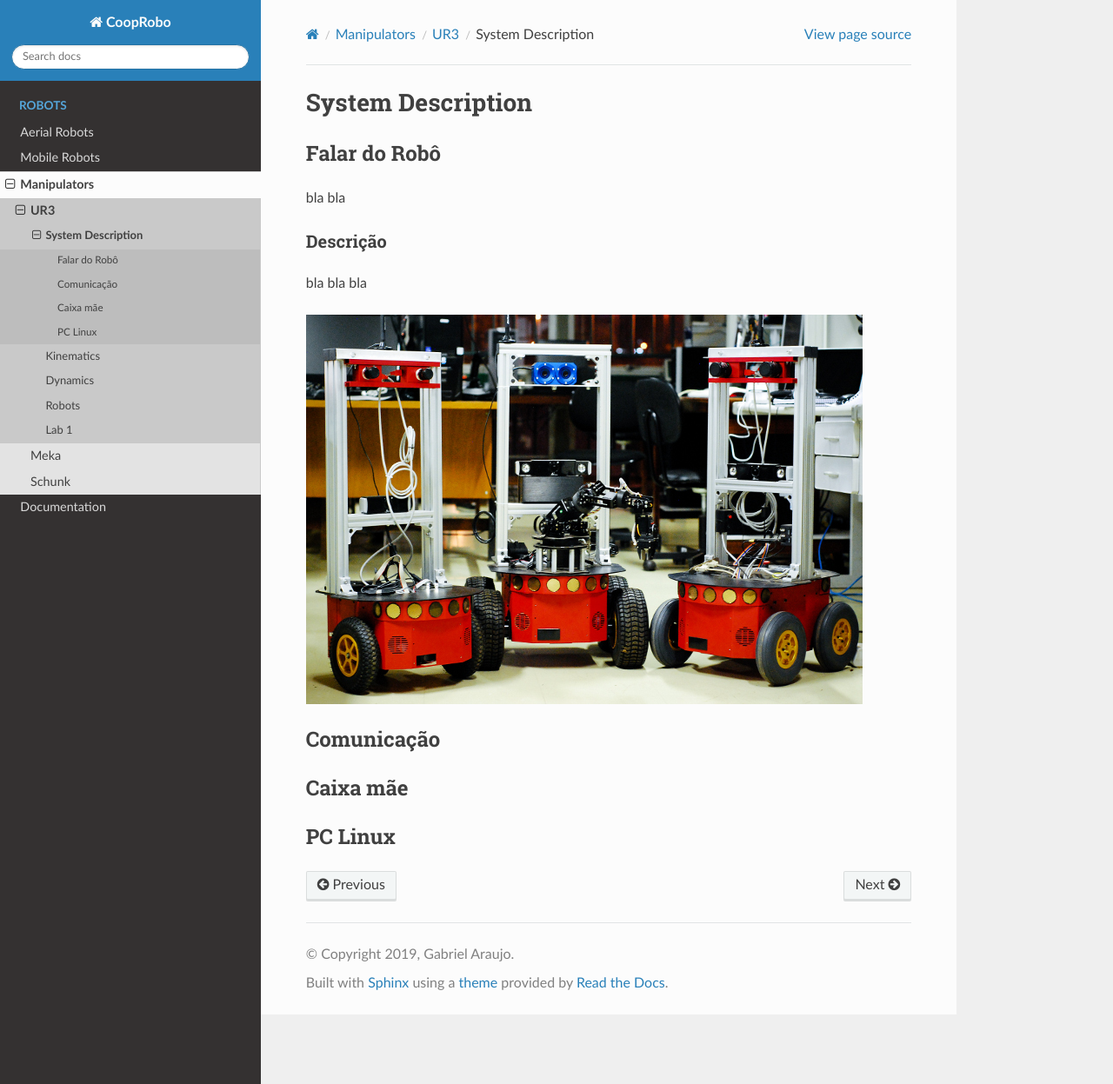
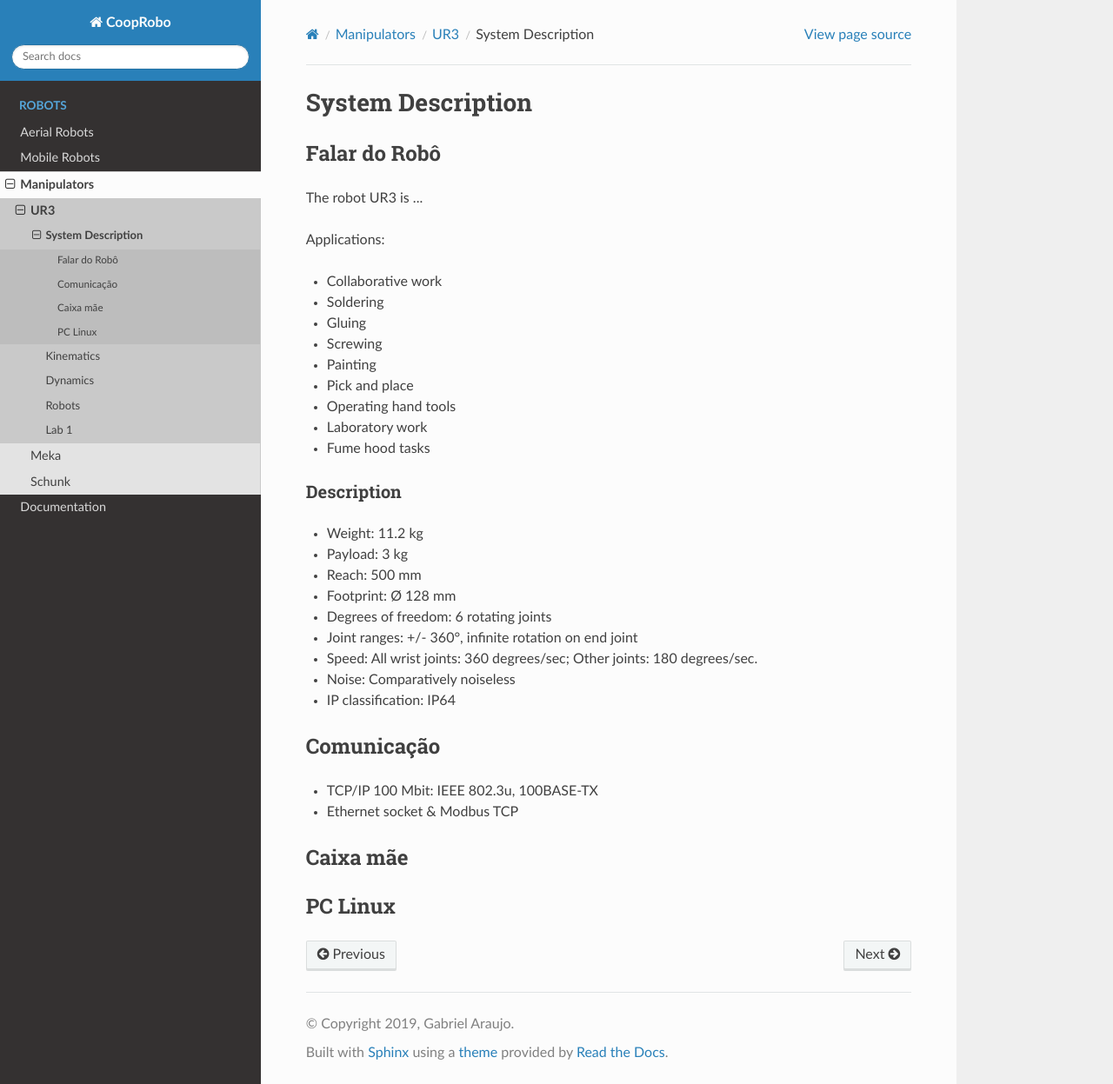
Before and after one commit to lara-unb/CoopRobo, a Sphinx documentation site: the page built from docs/source/manipulators/ur3/model/sysdes.rst, in a window 1280 px wide and 1247 px high. Shown: the whole window at 87% size. Built offline with Sphinx 7.4.7 and the Read the Docs theme 2.0.0, drawn with Linux system fonts in a browser that asks for light colours; pages that are not in the unit, such as notebooks, are missing from menus.

Commit message:
Atualização UR3

```diff
--- a/docs/source/conf.py
+++ b/docs/source/conf.py
@@ -47,7 +47,6 @@ extensions = [
     'sphinx.ext.mathjax',
     'sphinx.ext.ifconfig',
     'sphinx.ext.viewcode',
-    'sphinx.ext.githubpages',
 ]
 
 # Add any paths that contain templates here, relative to this directory.
--- a/docs/source/manipulators/ur3.rst
+++ b/docs/source/manipulators/ur3.rst
@@ -5,7 +5,7 @@ UR3
 .. image:: /img/ur3.jpg
 
 .. toctree::
-   :maxdepth: 2
+   :maxdepth: 1
    :caption: Modelling
 
    ur3/model/sysdes
--- a/docs/source/manipulators/ur3/model/sysdes.rst
+++ b/docs/source/manipulators/ur3/model/sysdes.rst
@@ -5,17 +5,39 @@ System Description
 Falar do Robô
 ~~~~~~~~~~~~~
 
-bla bla
+The robot UR3 is ...
 
-Descrição
----------
+Applications:
 
-bla bla bla
+- Collaborative work
+- Soldering
+- Gluing
+- Screwing
+- Painting
+- Pick and place
+- Operating hand tools
+- Laboratory work
+- Fume hood tasks
 
-.. image:: /img/robots_old.jpg
+
+Description
+-----------
+
+- Weight: 11.2 kg
+- Payload: 3 kg
+- Reach: 500 mm
+- Footprint: Ø 128 mm
+- Degrees of freedom: 6 rotating joints
+- Joint ranges: +/- 360°, infinite rotation on end joint
+- Speed: All wrist joints: 360 degrees/sec; Other joints: 180 degrees/sec.
+- Noise: Comparatively noiseless
+- IP classification: IP64
 
 Comunicação
 ~~~~~~~~~~~
+
+- TCP/IP 100 Mbit: IEEE 802.3u, 100BASE-TX
+- Ethernet socket & Modbus TCP
 
 
 Caixa mãe
```
Also changed, not shown: docs/source/img/UR3/des_ind.png (added), docs/source/img/UR3/ind_dase.png (added), docs/source/img/UR3/ind_link.png (added), docs/source/img/UR3/ind_tool.png (added), 2 other files.
